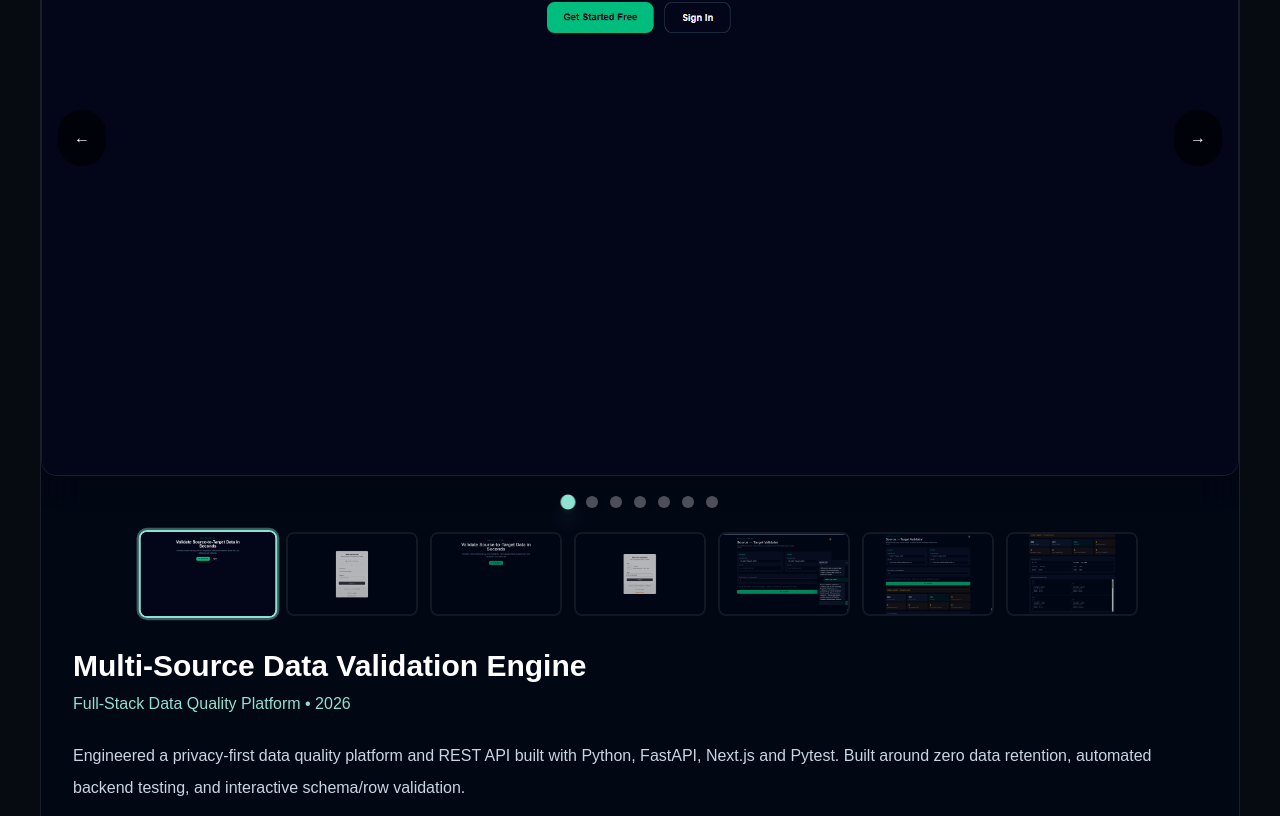
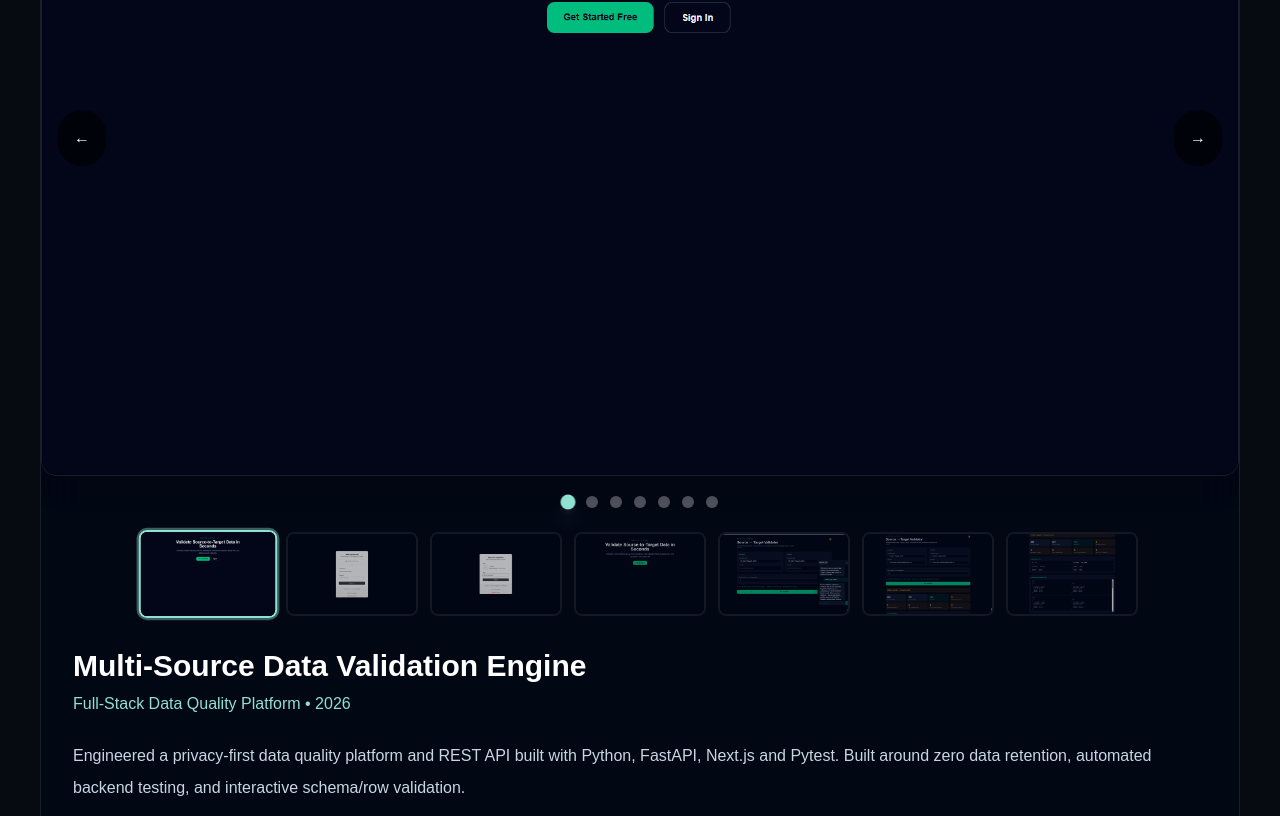
Before and after one commit to stellaXanthe/gelynkeil-portfolio, a Next.js app: page / in a window 1280 px wide. Shown: the part 2707-3523 px from the top of the page. Built offline with nearby package versions, Linux system fonts and the light colour scheme.

Commit message:
reposdataval

```diff
--- a/app/page.tsx
+++ b/app/page.tsx
@@ -113,8 +113,8 @@ const projects = [
     images: [
       "/projects/data validator/landing.png",
       "/projects/data validator/sign-in.png",
+      "/projects/data validator/setup.png",
       "/projects/data validator/after-login.png",
-      "/projects/data validator/setup.png",
       "/projects/data validator/validator-help.png",
       "/projects/data validator/sample-validation-1.png",
       "/projects/data validator/sample-validation-2.png",
```
